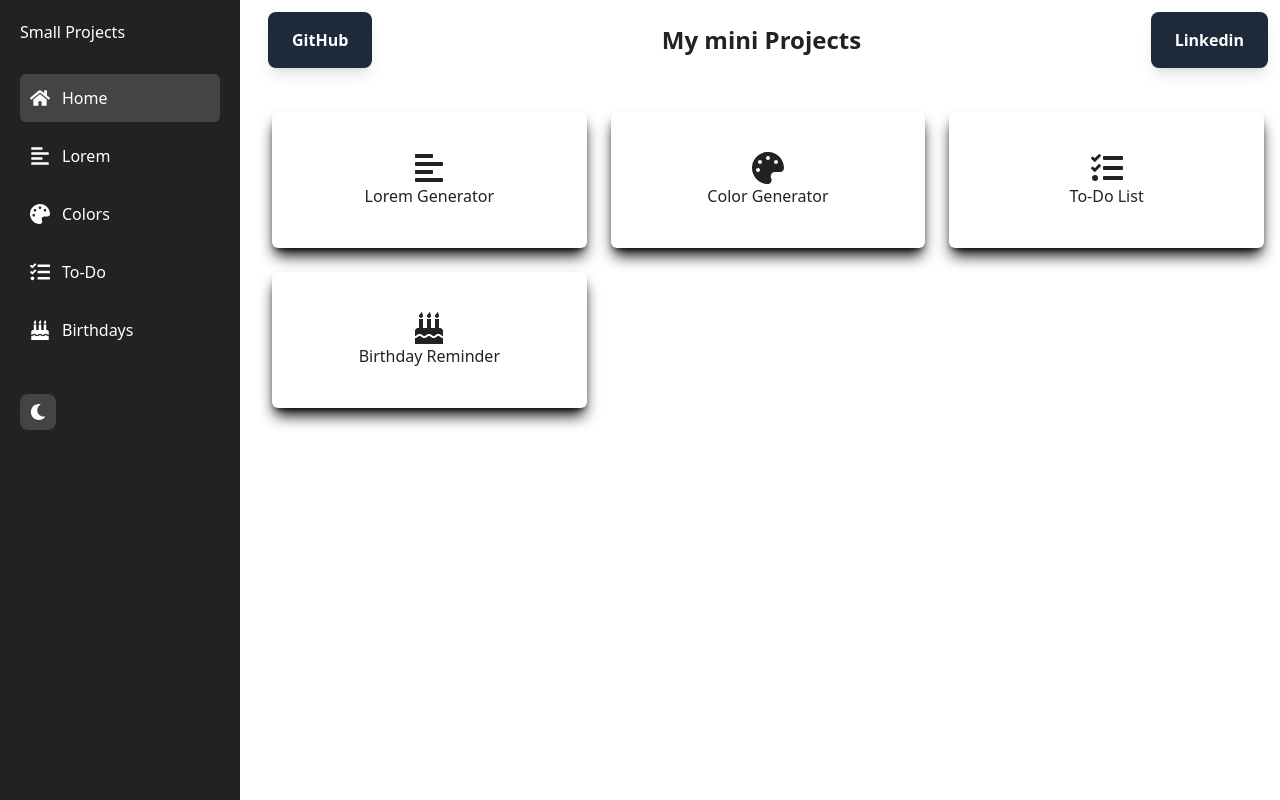
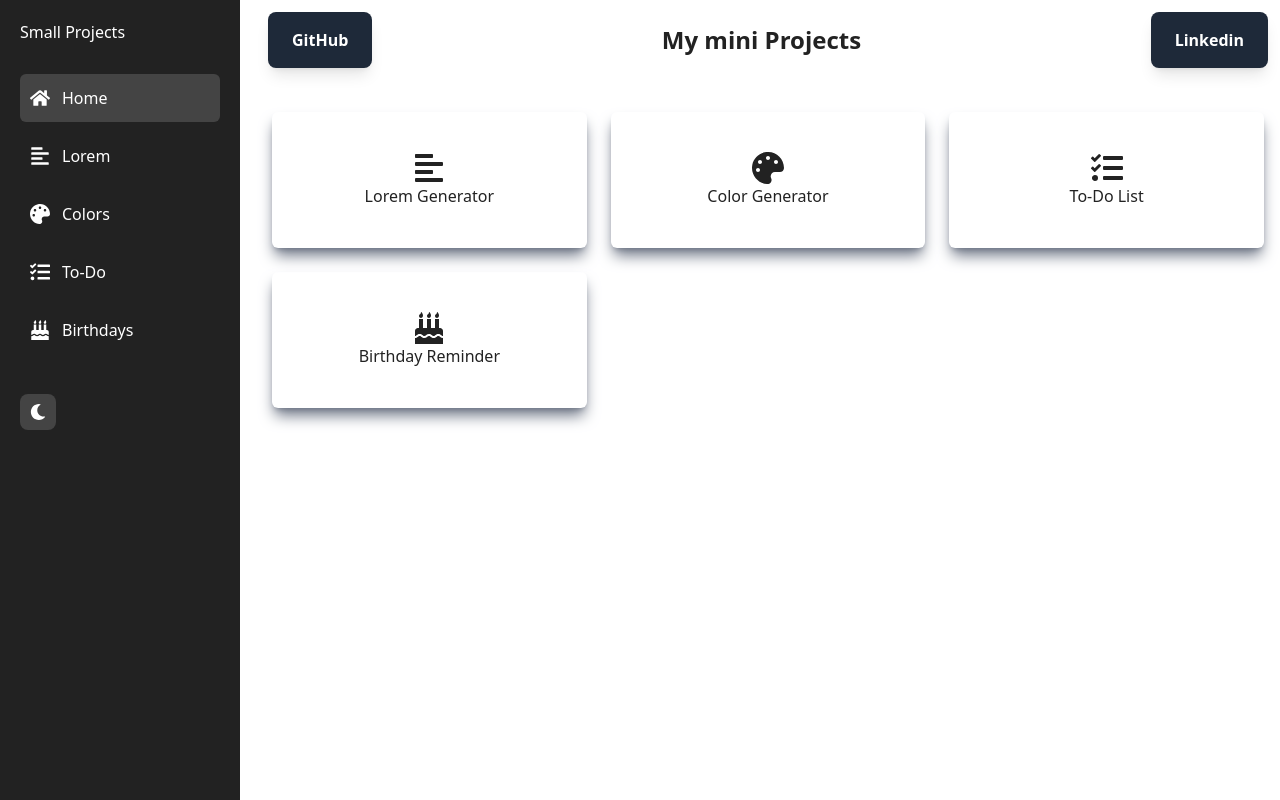
Before and after one commit to OshaqNaimat/Small-projects, a React (Vite) app in the folder mini/: page / in a window 1280 px wide. Built offline with nearby package versions, Linux system fonts and the light colour scheme.

Commit message:
home page

```diff
--- a/mini/src/pages/Home.jsx
+++ b/mini/src/pages/Home.jsx
@@ -33,7 +33,7 @@ export default function Home() {
       <div className="grid grid-cols-1 sm:grid-cols-2 lg:grid-cols-3 gap-6 mt-8 px-4">
         <div
           className="container flex justify-center items-center shadow-lg cursor-pointer  transform transition-transform duration-300
-            hover:-translate-y-2 rounded-md shadow-black p-10  "
+            hover:-translate-y-2 rounded-md shadow-gray-500 p-10  "
         >
           <Link to="/lorem-generator" className="project-card">
             <div className="flex justify-center">
@@ -44,7 +44,7 @@ export default function Home() {
         </div>
         <div
           className="container flex justify-center items-center shadow-lg cursor-pointer  transform transition-transform duration-300
-            hover:-translate-y-2 rounded-md shadow-black p-10  "
+            hover:-translate-y-2 rounded-md shadow-gray-500 p-10  "
         >
           <Link to="/color-generator" className="project-card">
             <div className="flex justify-center">
@@ -55,7 +55,7 @@ export default function Home() {
         </div>
         <div
           className="container flex justify-center items-center shadow-lg cursor-pointer  transform transition-transform duration-300
-            hover:-translate-y-2 rounded-md shadow-black p-10  "
+            hover:-translate-y-2 rounded-md shadow-gray-500 p-10  "
         >
           <Link to="/todo-list" className="project-card">
             <div className="flex justify-center">
@@ -66,7 +66,7 @@ export default function Home() {
         </div>
         <div
           className="container flex justify-center items-center shadow-lg cursor-pointer  transform transition-transform duration-300
-            hover:-translate-y-2 rounded-md shadow-black p-10  "
+            hover:-translate-y-2 rounded-md shadow-gray-500 p-10  "
         >
           <Link to="/birthday-reminder" className="project-card">
             <div className="flex justify-center">
```
